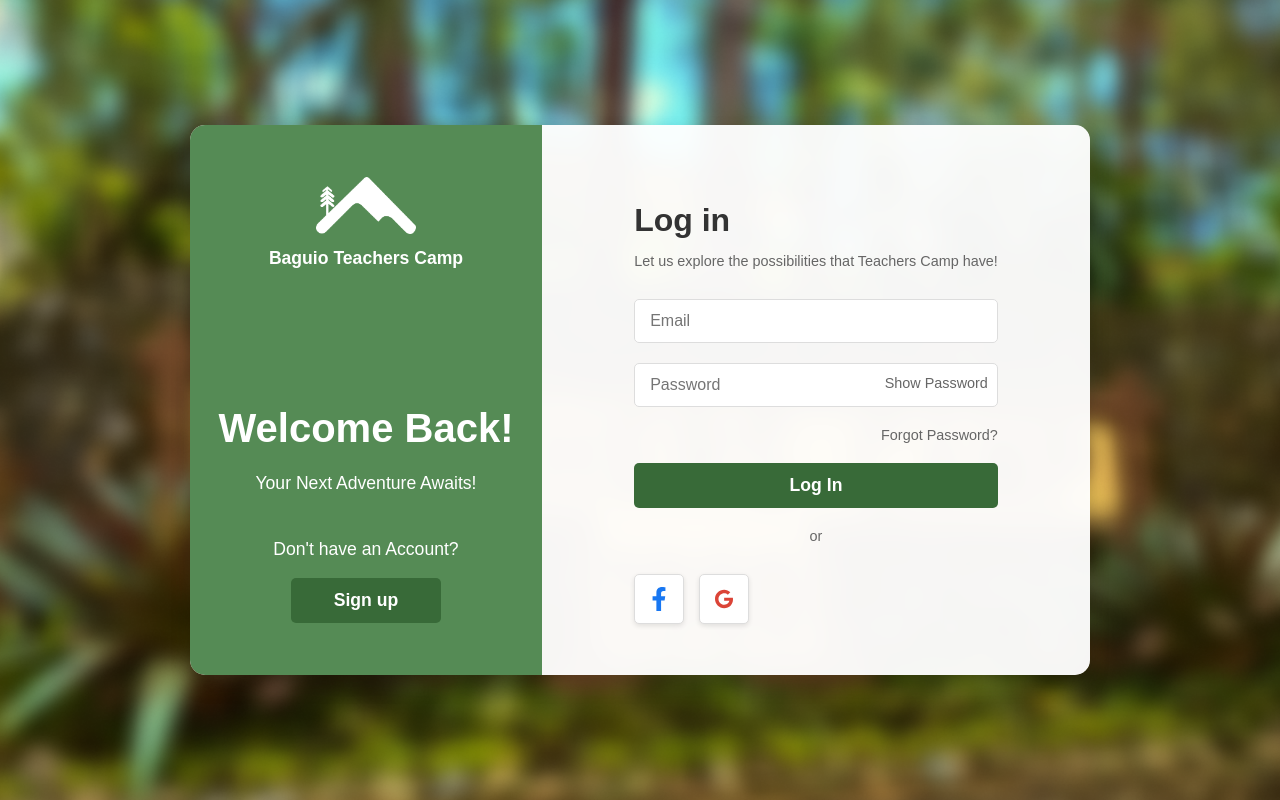
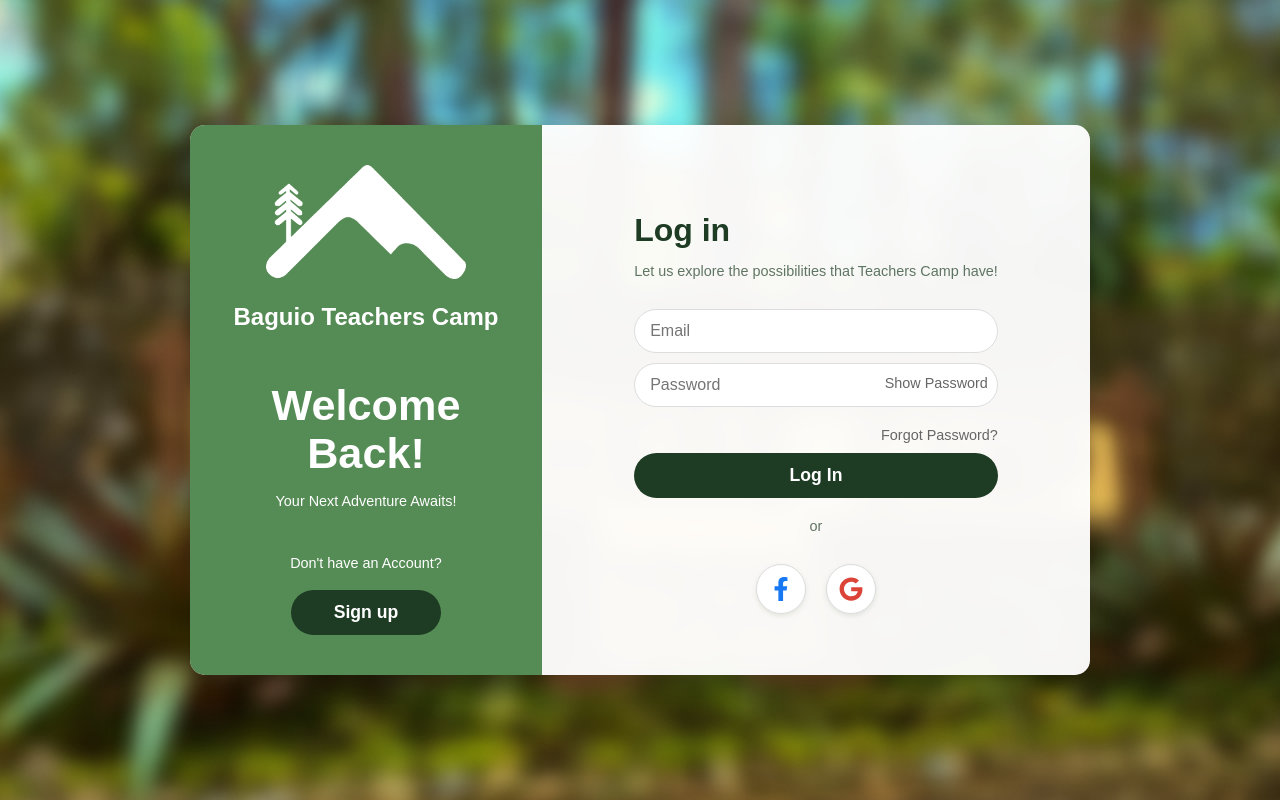
Before and after one commit to 2231478/CodeX, a React (Vite) app in the folder client/Guest/my-auth-app/: page / in a window 1280 px wide. Built offline with nearby package versions, Linux system fonts and the light colour scheme.

Commit message:
refactor AuthSidePanel and AuthFormContainer for improved styling and consistency

```diff
--- a/client/Guest/my-auth-app/src/components/AuthFormContainer/AuthFormContainer.module.css
+++ b/client/Guest/my-auth-app/src/components/AuthFormContainer/AuthFormContainer.module.css
@@ -1,23 +1,23 @@
 .formContainer {
-  flex: 1.5; /* Takes up more space than the side panel */
-  background: rgba(255, 255, 255, 0.85); /* Slightly less transparent for the form itself */
+  flex: 1.5;
+  background: rgba(255, 255, 255, 0.85);
   padding: 40px;
   display: flex;
   flex-direction: column;
   justify-content: center;
   align-items: center;
-  border-radius: 0 15px 15px 0; /* Rounded right corners */
+  border-radius: 0 15px 15px 0;
 }
 
 .formContainer h2 {
   font-size: 2em;
   margin-bottom: 10px;
-  color: #333;
+  color: #1E3C24;
 }
 
 .formContainer p {
   font-size: 0.9em;
-  color: #666;
+  color: #213f27b5;
   margin-bottom: 30px;
   text-align: center;
 }
@@ -25,45 +25,47 @@
 .formInput {
   width: 100%;
   padding: 12px 15px;
-  margin-bottom: 20px;
+  margin-bottom: 10px;
   border: 1px solid #ddd;
-  border-radius: 5px;
+  border-radius: 25px;
   font-size: 1em;
-  box-sizing: border-box; /* Include padding in width */
+  box-sizing: border-box;
 }
 
 .formButton {
-  background-color: #386A38; /* Green for main buttons */
+  background-color: #1E3C24;
   color: white;
   padding: 12px 20px;
   font-size: 1.1em;
   width: 100%;
-  margin-top: 20px;
+  margin-top: 10px;
   transition: background-color 0.3s ease;
+  border-radius: 25px;
 }
 
 .formButton:hover {
-  background-color: #2a522a;
+  background-color: #558B55;
 }
 
 .socialLogin {
   display: flex;
-  gap: 15px;
-  margin-top: 20px;
+  gap: 20px;
+  margin-top: 10px;
+  justify-content: center;
 }
 
 .socialButton {
   background-color: #fff;
   border: 1px solid #ddd;
-  padding: 10px 15px;
-  border-radius: 5px;
+  padding: 10px 10px;
+  border-radius: 30px;
   display: flex;
   align-items: center;
   justify-content: center;
-  font-size: 1.5em; /* For the icons */
+  font-size: 1.5em;
   width: 50px;
   height: 50px;
-  box-shadow: 0 2px 5px rgba(0,0,0,0.1);
+  box-shadow: 0 2px 5px rgba(16, 69, 4, 0.1);
   transition: box-shadow 0.3s ease;
 }
 
@@ -72,12 +74,7 @@
 }
 
 .orSeparator {
-  margin: 20px 0;
+  margin: 20px;
   color: #888;
   font-size: 0.9em;
 }
-
-.form-group {
-  width: 100%;
-  max-width: 350px; /* Limit form width */
-}
--- a/client/Guest/my-auth-app/src/components/AuthSidePanel/AuthSidePanel.jsx
+++ b/client/Guest/my-auth-app/src/components/AuthSidePanel/AuthSidePanel.jsx
@@ -1,8 +1,8 @@
 import React from 'react';
 import styles from './AuthSidePanel.module.css';
-import mountainLogo from '../../assets/logo.png'; // Assuming your logo path
+import mountainLogo from '../../assets/logo.png';
 
-function AuthSidePanel({ isLogin, isForgotPassword, onToggleForm }) { // isForgotPassword is a new prop
+function AuthSidePanel({ isLogin, isForgotPassword, onToggleForm }) {
   return (
     <div className={styles.sidePanel}>
       <div className={styles.logoContainer}>
@@ -12,25 +12,22 @@ function AuthSidePanel({ isLogin, isForgotPassword, onToggleForm }) { // isForgo
       <div className={styles.textContent}>
         {isLogin ? (
           <>
-            <h2>Welcome Back!</h2>
+            <h2 className={styles.welcomeHeading}>Welcome Back!</h2>
             <p>Your Next Adventure Awaits!</p>
             <p className={styles.promptText}>Don't have an Account?</p>
-            {/* When "Sign up" is clicked, set formState to 'signup' */}
             <button className={styles.toggleButton} onClick={() => onToggleForm('signup')}>Sign up</button>
           </>
-        ) : isForgotPassword ? ( // Condition for Forgot Password state
+        ) : isForgotPassword ? (
           <>
             <h2>Need help with your password?</h2>
             <p>We're here to assist you.</p>
             <p className={styles.promptText}>Remembered your password?</p>
-            {/* When "Back to Log In" is clicked, set formState to 'login' */}
-            <button className={styles.toggleButton} onClick={() => onToggleForm('login')}>Back to Log In</button>
+            <button className={styles.toggleButton} onClick={() => onToggleForm('login')}>Log In</button>
           </>
-        ) : ( // Default case: SignUp state (not login, and not forgot password)
+        ) : (
           <>
             <h2>Join Us & <br/> Unlock the Best Experience!</h2>
             <p className={styles.promptText}>Already have an Account?</p>
-            {/* When "Log In" is clicked, set formState to 'login' */}
             <button className={styles.toggleButton} onClick={() => onToggleForm('login')}>Log In</button>
           </>
         )}
--- a/client/Guest/my-auth-app/src/components/AuthSidePanel/AuthSidePanel.module.css
+++ b/client/Guest/my-auth-app/src/components/AuthSidePanel/AuthSidePanel.module.css
@@ -1,6 +1,6 @@
 .sidePanel {
-  flex: 1; /* Takes up one part of the flex container */
-  background-color: #558B55; /* Green background */
+  flex: 1;
+  background-color: #558B55;
   color: white;
   display: flex;
   flex-direction: column;
@@ -8,49 +8,60 @@
   align-items: center;
   padding: 20px;
   text-align: center;
-  border-radius: 15px 0 0 15px; /* Rounded left corners */
+  border-radius: 15px 0 0 15px;
 }
 
 .logoContainer {
-  margin-bottom: 20px;
+  margin-bottom: 10px;
 }
 
 .logo {
-  width: 100px; /* Adjust size as needed */
+  width: 200px;
   height: auto;
 }
 
 .logoText {
-  font-size: 1.1em;
+  font-size: 1.5em;
   font-weight: bold;
-  margin-top: 10px;
+  margin-top: 20px;
+  margin-bottom: 0px;
 }
 
 .textContent h2 {
-  font-size: 2.5em;
+  margin-top: 0;
+  font-size: 2.3em;
   margin-bottom: 10px;
-  line-height: 1.2;
+  line-height: 1.1;
+}
+
+.textContent .welcomeHeading {
+  font-size: 2.7em;
+  margin-bottom: 10px;
+  line-height: 1.1;
+  color: white;
 }
 
 .textContent p {
-  font-size: 1.1em;
+  font-size: 0.9em;
   line-height: 1.5;
 }
 
 .promptText {
-  margin-top: 40px; /* Space before "Already have an account?" */
+  margin-top: 40px;
   margin-bottom: 15px;
 }
 
 .toggleButton {
-  background-color: #386A38; /* Darker green for button */
+  background-color: #1E3C24;
   color: white;
   padding: 12px 30px;
   font-size: 1.1em;
   transition: background-color 0.3s ease;
   min-width: 150px;
+  border-radius: 25px;
 }
 
 .toggleButton:hover {
-  background-color: #2a522a;
+  background-color: #F5F5F5;
+  color:#1E3C24
 }
```
